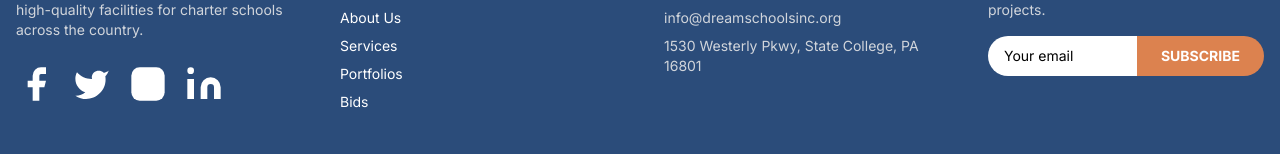
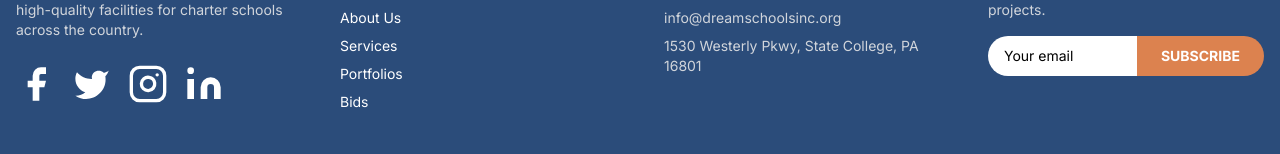
Before and after one commit to nwumefr/vacs-web-v3, a Next.js app in the folder VACS-web-project-main/: page / in a window 1280 px wide. Shown: the part 4352-4506 px from the top of the page. Built offline with nearby package versions, Linux system fonts and the light colour scheme.

Commit message:
updated instagram icon

```diff
--- a/VACS-web-project-main/components/footer.tsx
+++ b/VACS-web-project-main/components/footer.tsx
@@ -18,6 +18,17 @@ const SocialIcon = ({ href, icon: Icon }) => (
   </a>
 )
 
+
+const IgIcon = ({ href, icon: Icon }) => (
+  <a
+    href={href}
+    className="text-white transition-transform hover:scale-110 hover:[filter:drop-shadow(0_0_6px_#dc824faa)]"
+    // aria-label={Icon.displayName}
+  >
+    <Instagram size={40}/>
+  </a>
+)
+
 export default function Footer() {
   return (
     <footer className="bg-[--clr-primary] text-white py-16">
@@ -32,7 +43,7 @@ export default function Footer() {
             <div className="flex space-x-4">
               <SocialIcon href="#" icon={Facebook} />
               <SocialIcon href="#" icon={Twitter} />
-              <SocialIcon href="#" icon={Instagram} />
+              <IgIcon href="#" icon={Instagram} />
               <SocialIcon href="#" icon={Linkedin} />
             </div>
           </div>
```
